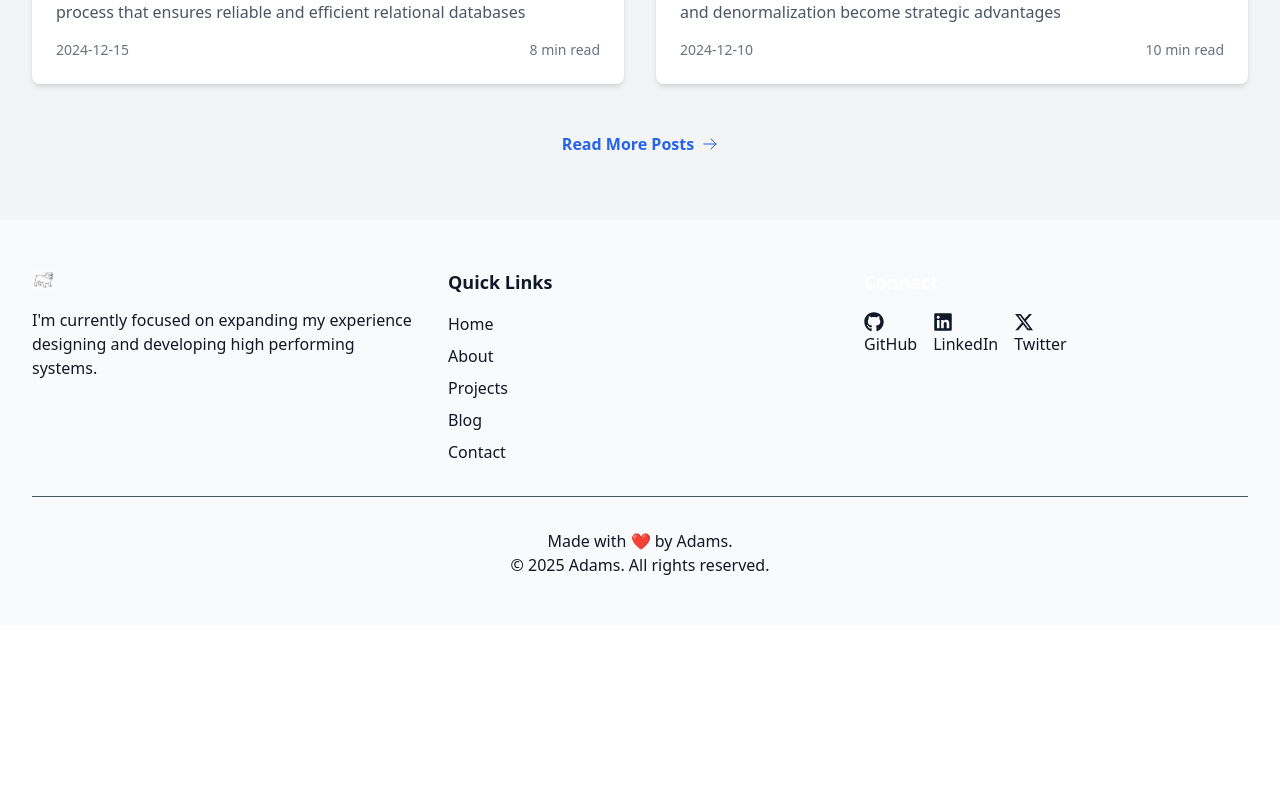
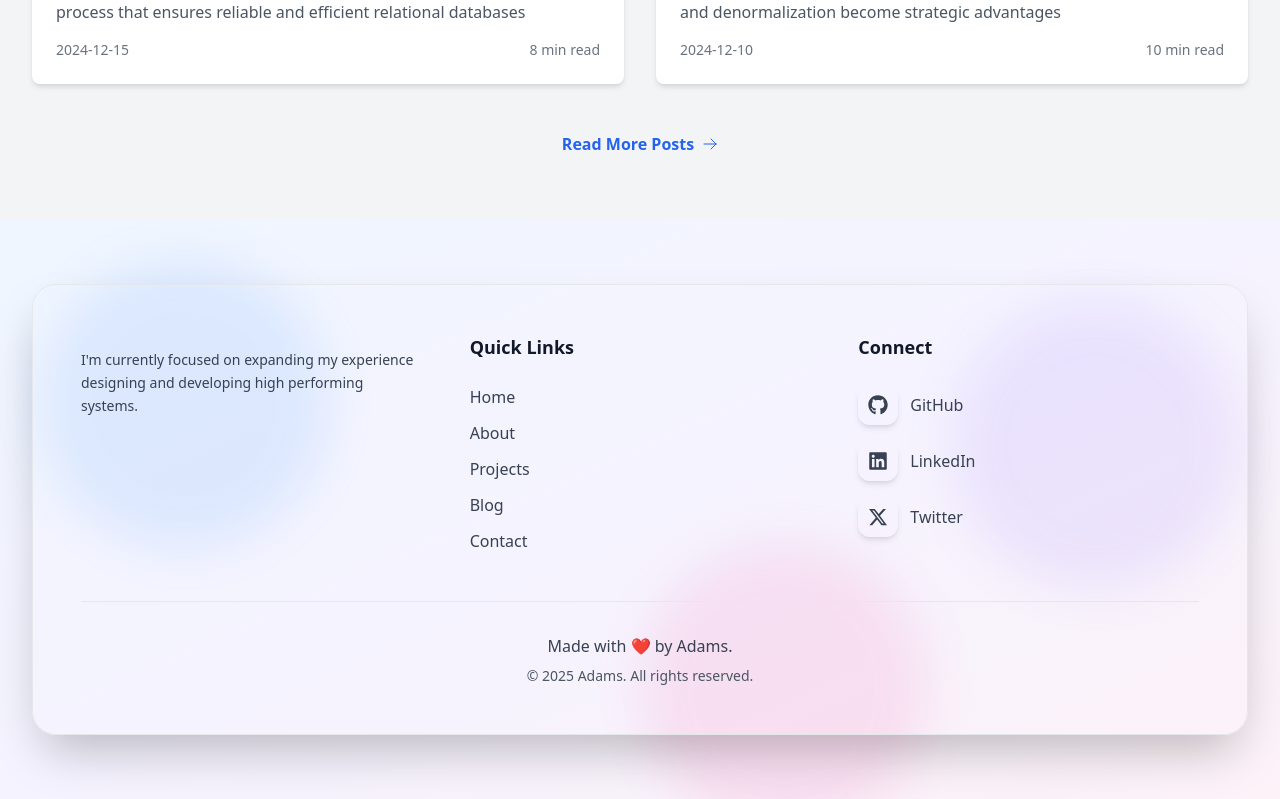
Before and after one commit to Adamsomondi/Portfolio-Website, a React (Vite) app: page / in a window 1280 px wide. Shown: the part 1745-2544 px from the top of the page. Before the commit the page ends 2370 px from the top, so only its background shows below. Built offline with nearby package versions, Linux system fonts and the light colour scheme.

Commit message:
updated homepage

```diff
--- a/src/components/Layout.jsx
+++ b/src/components/Layout.jsx
@@ -1,3 +1,4 @@
+
 //This is the structed Layout of the website.
 import React, { useState} from 'react';
 import {
@@ -149,61 +150,92 @@ const Layout = () => {
       </main>
 
       {/* Footer */}
-      <footer className="bg-white-900 text-white">
-        <div className="max-w-7xl mx-auto py-12 px-4 sm:px-6 lg:px-8">
+      <footer className="relative bg-gradient-to-br from-blue-50 via-purple-50 to-pink-50 overflow-hidden">
+      {/* Animated background elements */}
+      <div className="absolute inset-0 opacity-30">
+        <div className="absolute top-10 left-10 w-72 h-72 bg-blue-400 rounded-full mix-blend-multiply filter blur-xl animate-pulse"></div>
+        <div className="absolute top-20 right-10 w-72 h-72 bg-purple-400 rounded-full mix-blend-multiply filter blur-xl animate-pulse delay-75"></div>
+        <div className="absolute -bottom-8 left-1/2 w-72 h-72 bg-pink-400 rounded-full mix-blend-multiply filter blur-xl animate-pulse delay-150"></div>
+      </div>
 
-          <div className="grid grid-cols-1 md:grid-cols-3 gap-8">
-            <div>
-              <div className="flex flex-col items-start space-y-2">
-                <Link to="/" className="text-pink-600 hover:text-pink-400">
-            <img
-              src="./src/assets/Bulldog1.png"
-              alt="Logo"
-              className="w-6 h-6 object-contain hover:opacity-80 transition-opacity"
-            />
-          </Link>
+      <div className="relative max-w-7xl mx-auto py-16 px-4 sm:px-6 lg:px-8">
+        <div className="backdrop-blur-md bg-white/40 rounded-3xl shadow-2xl border border-white/50 p-8 md:p-12">
+          <div className="grid grid-cols-1 md:grid-cols-3 gap-8 md:gap-12">
+            {/* Brand Section */}
+            <div className="space-y-4">
+              <div className="flex items-center space-x-3">
+
               </div>
-              <h3 className="text-lg font-semibold mb-4"></h3>
-              <p className="text-gray-900">
-               I'm currently focused on expanding my experience designing
-               and developing high performing systems.
+              <p className="text-gray-700 leading-relaxed text-sm">
+                I'm currently focused on expanding my experience designing
+                and developing high performing systems.
               </p>
             </div>
+
+            {/* Quick Links */}
             <div>
-              <h3 className="text-lg text-gray-900 font-bold mb-4">Quick Links</h3>
-              <div className="space-y-2">
+              <h3 className="text-lg font-bold mb-6 text-gray-900">Quick Links</h3>
+              <div className="space-y-3">
                 {navigationItems.map((item) => (
-                  <Link
+                  <a
                     key={item.name}
-                    to={item.to}
-                    className="block text-gray-900 hover:text-blue-600 transition-colors"
+                    href={item.to}
+                    className="block text-gray-700 hover:text-purple-600 transition-all duration-300 hover:translate-x-2 font-medium"
                   >
                     {item.name}
-                  </Link>
+                  </a>
                 ))}
               </div>
             </div>
+
+            {/* Connect Section */}
             <div>
-              <h3 className="text-lg font-semibold mb-4">Connect</h3>
-              <div className="flex space-x-4">
-                <a href="https://github.com/Adamsomondi"target="_blank"
-  rel="noopener noreferrer" className="text-gray-900 hover:text-blue-600"><FaGithub className="w-5 h-5" />
-    <span>GitHub</span></a>
-                <a href="https://www.linkedin.com/in/adams-omondi-338b94304?utm_source=share&utm_campaign=share_via&utm_content=profile&utm_medium=android_app"target="_blank"
-  rel="noopener noreferrer" className="text-gray-900 hover:text-blue-600"> <FaLinkedin className="w-5 h-5" />
-    <span>LinkedIn</span></a>
-                <a href="https://x.com/deepneuralmess?t=KSiZQak-6eJCGLcEC6O4fA&s=08" target="_blank"
-  rel="noopener noreferrer"className="text-gray-900 hover:text-blue-600"><FaXTwitter className="w-5 h-5" />
-    <span>Twitter</span></a>
+              <h3 className="text-lg font-bold mb-6 text-gray-900">Connect</h3>
+              <div className="space-y-4">
+                <a
+                  href="https://github.com/Adamsomondi"
+                  target="_blank"
+                  rel="noopener noreferrer"
+                  className="flex items-center space-x-3 text-gray-700 hover:text-gray-900 transition-all duration-300 group"
+                >
+                  <div className="w-10 h-10 bg-white/60 rounded-xl flex items-center justify-center group-hover:bg-purple-100 transition-all duration-300 shadow-md">
+                    <FaGithub className="w-5 h-5" />
+                  </div>
+                  <span className="font-medium">GitHub</span>
+                </a>
+                <a
+                  href="https://www.linkedin.com/in/adams-omondi-338b94304"
+                  target="_blank"
+                  rel="noopener noreferrer"
+                  className="flex items-center space-x-3 text-gray-700 hover:text-blue-600 transition-all duration-300 group"
+                >
+                  <div className="w-10 h-10 bg-white/60 rounded-xl flex items-center justify-center group-hover:bg-blue-100 transition-all duration-300 shadow-md">
+                    <FaLinkedin className="w-5 h-5" />
+                  </div>
+                  <span className="font-medium">LinkedIn</span>
+                </a>
+                <a
+                  href="https://x.com/deepneuralmess"
+                  target="_blank"
+                  rel="noopener noreferrer"
+                  className="flex items-center space-x-3 text-gray-700 hover:text-gray-900 transition-all duration-300 group"
+                >
+                  <div className="w-10 h-10 bg-white/60 rounded-xl flex items-center justify-center group-hover:bg-gray-100 transition-all duration-300 shadow-md">
+                    <FaXTwitter className="w-5 h-5" />
+                  </div>
+                  <span className="font-medium">Twitter</span>
+                </a>
               </div>
             </div>
           </div>
-          <div className="mt-8 pt-8 border-t border-gray-600 text-center text-gray-900">
-            <p>Made with ❤️ by Adams.</p>
-              <p>&copy; 2025 Adams. All rights reserved.</p>
+
+          <div className="mt-12 pt-8 border-t border-white/40 text-center">
+            <p className="text-gray-700 font-medium mb-2">Made with ❤️ by Adams.</p>
+            <p className="text-gray-600 text-sm">&copy; 2025 Adams. All rights reserved.</p>
           </div>
         </div>
-      </footer>
+      </div>
+    </footer>
     </div>
   );
 };
--- a/src/pages/HomePage.jsx
+++ b/src/pages/HomePage.jsx
@@ -166,7 +166,7 @@ const HomePage = () => {
 
 //Typed Text
   const [typedText, setTypedText] = useState('');
-  const fullText = "Building scalable systems & data pipelines";
+  const fullText = "Building Scalable Systems & Data Pipelines";
 
   useEffect(() => {
     let index = 0;
@@ -210,7 +210,7 @@ const HomePage = () => {
             className="text-left"
           >
             <p className="text-5xl md:text-6xl  font-serif font-bold mb-13 text-green-900">
-              Adams Here👋
+
             </p>
 
             <p className="text-4xl font-bold text-green-900 mb-8 py-3">
@@ -240,7 +240,7 @@ const HomePage = () => {
       {/* Image Container - Right side on desktop */}
       <div className="flex-1 relative">
         <div
-          className="absolute inset-0 bg-cover bg-center bg-no-repeat"
+          className="absolute inset-0 bg-cover bg-center bg-no-repeat pb-16"
           style={{
             backgroundImage: `url(${backgroundImage})`,
             backgroundSize: 'cover',
@@ -286,7 +286,7 @@ const HomePage = () => {
   </div>
 
   {/* MOBILE LAYOUT - SIMPLIFIED AND CLEAN */}
-  <div className="lg:hidden relative z-10 h-screen flex flex-col justify-between">
+<div className="lg:hidden relative z-5 h-screen flex flex-col justify-between">
 
     {/* Main Hero Content - Top 70% */}
     <div className="flex-grow flex items-center justify-center pt-8">
@@ -299,7 +299,7 @@ const HomePage = () => {
         >
           {/* Main Heading */}
           <h1 className="text-4xl font-bold text-green-900 drop-shadow-lg">
-            Adams Here👋
+
           </h1>
 
           {/* Typed Text */}
```
Also changed, not shown: src/assets/Screenshot 2025-09-02 102505.png (deleted).
